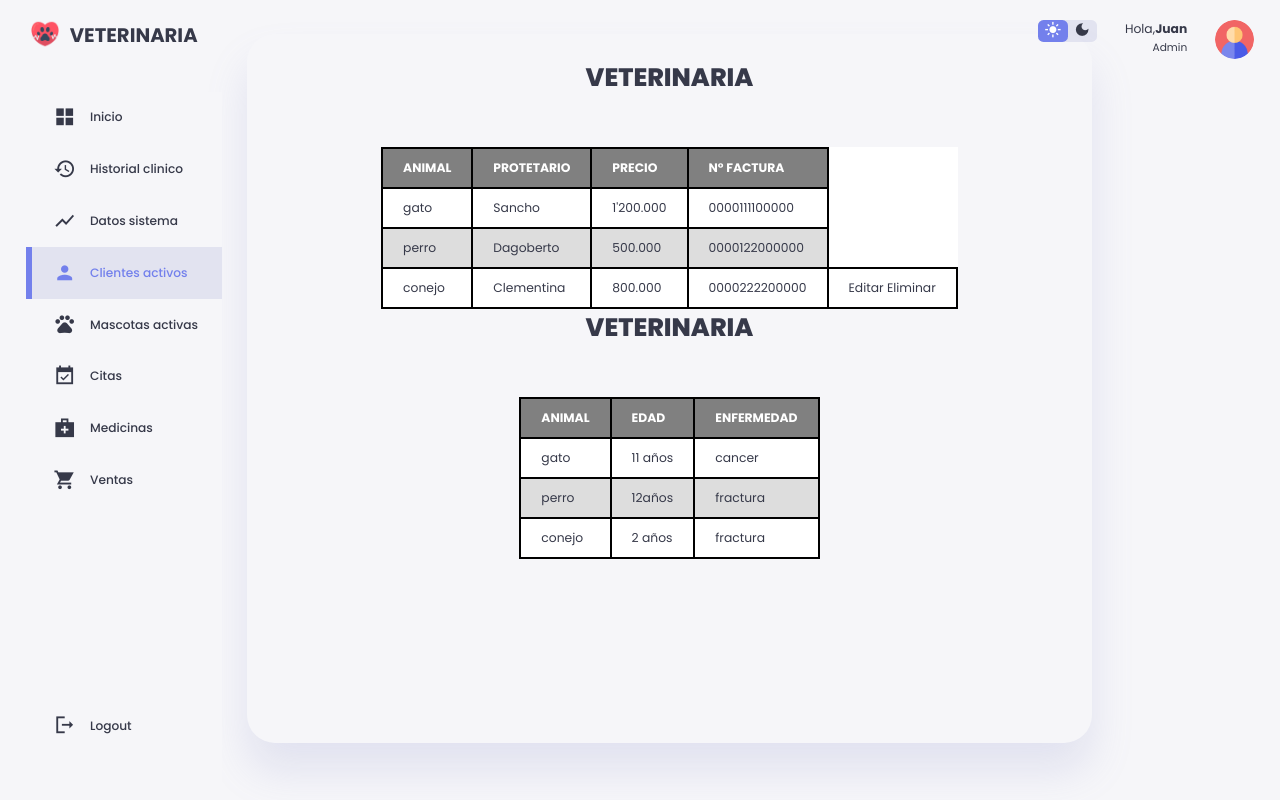
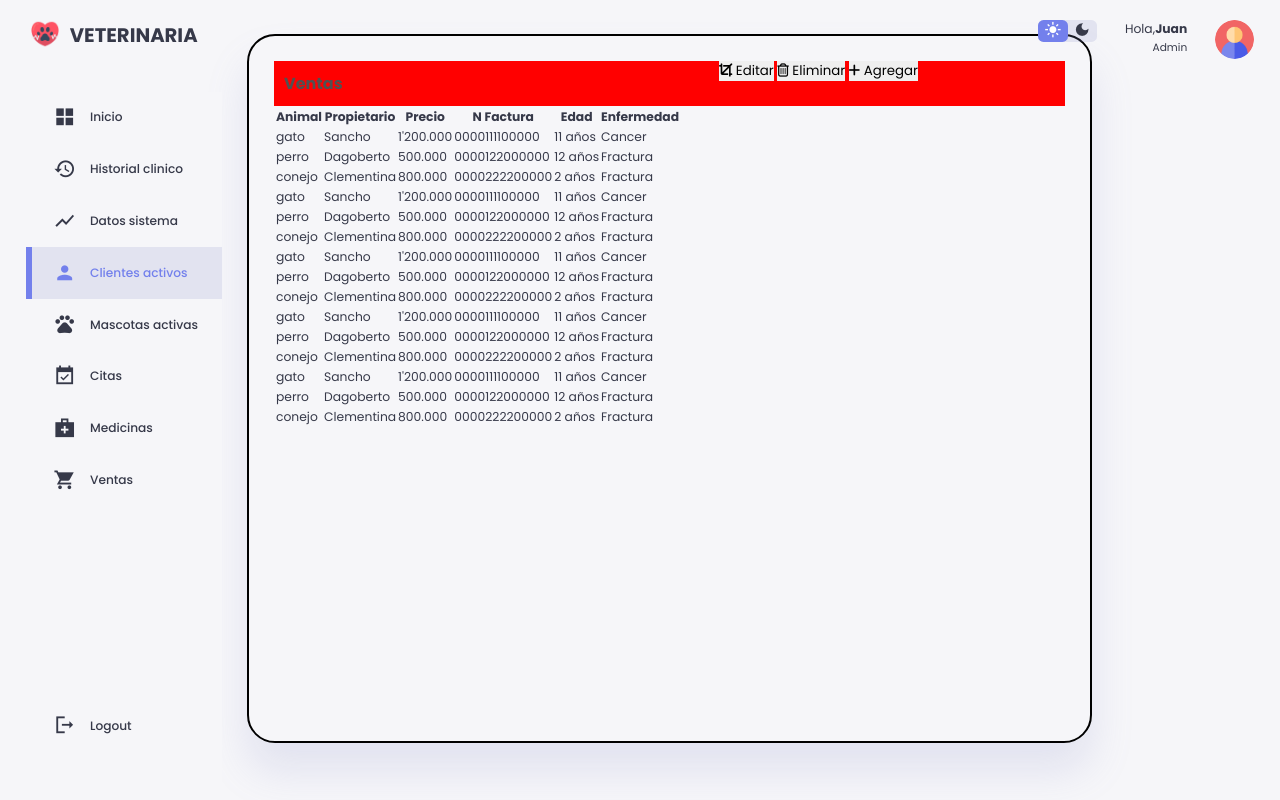
Before and after one commit to juanhcode/Veterinaria-App, a Django app: page /ventas/ventas/ in a window 1280 px wide. Run offline with Django 4.2, Linux system fonts and the light colour scheme; some libraries are stand-ins or nearby versions.

Commit message:
rse rediseño la tabla ventas

```diff
--- a/static/styles/home.css
+++ b/static/styles/home.css
@@ -191,10 +191,11 @@ aside .sidebar a:hover span{
 
 }
 
+
 .ventas{
     width: 100%;
     height: 100%;
-    background-color: blue;
+
 
 }
 
--- a/static/styles/ventas.css
+++ b/static/styles/ventas.css
@@ -1,46 +1,119 @@
 @import url('https://fonts.googleapis.com/css2?family=Nunito:wght@700;800&family=Poppins:wght@300;400;500;600;700;800&display=swap');
 
-
-body{
-
-    font-family: poppins,sans-serif
+*{
+    font-family: 'Poppins', sans-serif;
 }
 
-h1{
-    text-align: center;
+section{
+    display:flex;
 }
-#main-container{
-    margin: 150px auto;
-    width: 600px;
+.header{
+    width: 100%;
+    display: inline-flex;
+    padding: 0;
+    background-color: red;
+
+}
+h2.ventas{
+    font-size: 16px;
+    text-align: left;
+    width: 425px;
+    margin: 10px;
+    text-justify: auto;
+    color: rgb(81, 81, 81);
 }
 
-table{
-    background-color: white;
-    text-align: left;
-    margin-top: 50PX;
-    margin-left: auto;
-    margin-right: auto;
-    border-collapse: collapse;
+.contenedor .btn{
+    padding: 1px;
+    margin: 0;
 }
-th{
-    background-color: grey;
-    color: white;
-}
-tr:nth-child(odd){
-    background-color: #ddd;
-}
-thead{
-    background-color: black;
-}
-td,th{
-    border: 2PX solid black;
-    padding-left: 20px;
-    padding-right: 20PX;
-    padding-top: 10px;
-    padding-bottom: 10px;
+.contenedor .btn .editar {
+    cursor: pointer;
+    border-radius: 5px;
+    border: 1px solid #66656551;
+    height: 23px;
+    width: 80px;
+    color: #292929a5;
+    font-size: 12px;
+    box-shadow: 0 6px 6px rgba(198, 192, 192, 0.6);
 }
 
-tr:hover{
-    background-color: black;
-    color: white;
+.contenedor .btn .eliminar
+main{
+    margin-top:1.4rem;
 }
+
+main .date{
+    display:inline-block;
+    background:var(--color-light);
+    border-radius: var(--border-radius-1);
+    margin-top:1rem;
+    padding: 0.5rem 1.6rem;
+}
+
+main .date input[type='date']{
+    background: transparent;
+    color:var(--color-dark);
+
+}
+
+main .insights{
+    display: grid;
+    grid-template-columns:1;
+    height:90%;
+    gap: 1.6rem;
+}
+
+main .insights > div {
+    background: var(--color-white);
+    padding: var(--card-padding);
+    border-radius: var(--card-border-radius);
+    margin-top: 1rem;
+    box-shadow: var(--box-shadow);
+    transition:all 300ms ease;
+}
+
+main .insights > div:hover{
+    box-shadow: none;
+}
+
+main .insights > div span{
+    background: var(color-primary);
+    padding:0.5rem;
+    border-radius:50%;
+    color:var(--color-white);
+    font-size: 2rem;
+}
+
+
+
+main .insights > div .middle{
+    display: flex;
+    align-items: center;
+    justify-content:space-between;
+}
+
+main .insights h3{
+    margin: 1rem 0  0.6rem;
+    font-size: 1rem;
+}
+
+main .insights .progress{
+    position: relative;
+    width: 92px;
+    height:92px;
+    border-radius: 50%;
+}
+
+main .insights svg{
+    width: 7rem;
+    height:7rem;
+}
+
+main .insights small{
+    margin-top: 1.3rem;
+    display:block;
+}
+.sales{
+    border:2px solid black;
+}
--- a/templates/ventas/tabla-venta.html
+++ b/templates/ventas/tabla-venta.html
@@ -3,7 +3,7 @@
 <head>
     <meta charset="UTF-8">
     <title>tabla-venta</title>
-    <link rel="stylesheet" href="estilo-tabla.css">
+    <link rel="stylesheet" href="{% static 'styles/estilo-tabla.css' %}    ">
     <script src="https://kit.fontawesome.com/7fed639e7f.js" crossorigin="anonymous"></script>
 </head>
 <body>
--- a/templates/ventas/ventas.html
+++ b/templates/ventas/ventas.html
@@ -4,13 +4,23 @@
 {% endblock title %}
 {% block content %}
 <link rel="stylesheet" href="{% static 'styles/ventas.css' %}">
-<h1>VETERINARIA</h1>
+<script src="https://kit.fontawesome.com/7fed639e7f.js" crossorigin="anonymous"></script>
+    <section class="header">
+      <h2 class="ventas">Ventas</h2>
+       <nav class="btn">
+          <button class="editar"><i class="fa-solid fa-crop"></i>  Editar </button>
+          <button class="eliminar"><i class="fa-regular fa-trash-can"></i>  Eliminar </button>
+          <button class="agregar"><i class="fa-solid fa-plus"></i>  Agregar</button>
+        </nav>
+    </section>
      <table>
           <tr>
-          <th>ANIMAL</th>
-          <th>PROTETARIO</th>
-          <th>PRECIO</th>
-          <th>N° FACTURA</th>
+            <th>Animal</th>
+            <th>Propietario</th>
+            <th>Precio</th>
+            <th>N Factura</th>
+            <th>Edad</th>
+            <th>Enfermedad</th>
          </tr>
 
           <tr>
@@ -18,6 +28,8 @@
            <td>Sancho</td>
            <td>1'200.000</td>
            <td>0000111100000</td>
+           <td>11 años</td>
+           <td>Cancer</td>
          </tr>
 
           <tr>
@@ -25,6 +37,8 @@
             <td>Dagoberto</td>
             <td>500.000</td>
             <td>0000122000000</td>
+            <td>12 años</td>
+            <td>Fractura</td>
           </tr>
 
          <tr>
@@ -32,39 +46,114 @@
             <td>Clementina</td>
             <td>800.000</td>
             <td>0000222200000</td>
-          <td>
-            <a class="button small warning" href="#">Editar</a>
-            <a class="button small alert" href="#">Eliminar</a>
-          </td>
+            <td>2 años</td>
+            <td>Fractura</td>
          </tr>
-
-      </table>
-
-      <h1>VETERINARIA</h1>
-    <table>
-        <tr>
-          <th>ANIMAL</th>
-          <th>EDAD</th>
-          <th>ENFERMEDAD</th>
-        </tr>
-
          <tr>
           <td>gato</td>
+          <td>Sancho</td>
+          <td>1'200.000</td>
+          <td>0000111100000</td>
           <td>11 años</td>
-          <td>cancer</td>
+          <td>Cancer</td>
         </tr>
 
          <tr>
            <td>perro</td>
-          <td>12años</td>
-          <td>fractura</td>
+           <td>Dagoberto</td>
+           <td>500.000</td>
+           <td>0000122000000</td>
+           <td>12 años</td>
+           <td>Fractura</td>
          </tr>
 
         <tr>
            <td>conejo</td>
+           <td>Clementina</td>
+           <td>800.000</td>
+           <td>0000222200000</td>
            <td>2 años</td>
-          <td>fractura</td>
+           <td>Fractura</td>
         </tr>
+        <tr>
+          <td>gato</td>
+          <td>Sancho</td>
+          <td>1'200.000</td>
+          <td>0000111100000</td>
+          <td>11 años</td>
+          <td>Cancer</td>
+        </tr>
+
+         <tr>
+           <td>perro</td>
+           <td>Dagoberto</td>
+           <td>500.000</td>
+           <td>0000122000000</td>
+           <td>12 años</td>
+           <td>Fractura</td>
+         </tr>
+
+        <tr>
+           <td>conejo</td>
+           <td>Clementina</td>
+           <td>800.000</td>
+           <td>0000222200000</td>
+           <td>2 años</td>
+           <td>Fractura</td>
+        </tr>
+        <tr>
+          <td>gato</td>
+          <td>Sancho</td>
+          <td>1'200.000</td>
+          <td>0000111100000</td>
+          <td>11 años</td>
+          <td>Cancer</td>
+        </tr>
+
+         <tr>
+           <td>perro</td>
+           <td>Dagoberto</td>
+           <td>500.000</td>
+           <td>0000122000000</td>
+           <td>12 años</td>
+           <td>Fractura</td>
+         </tr>
+
+        <tr>
+           <td>conejo</td>
+           <td>Clementina</td>
+           <td>800.000</td>
+           <td>0000222200000</td>
+           <td>2 años</td>
+           <td>Fractura</td>
+        </tr>
+        <tr>
+          <td>gato</td>
+          <td>Sancho</td>
+          <td>1'200.000</td>
+          <td>0000111100000</td>
+          <td>11 años</td>
+          <td>Cancer</td>
+        </tr>
+
+         <tr>
+           <td>perro</td>
+           <td>Dagoberto</td>
+           <td>500.000</td>
+           <td>0000122000000</td>
+           <td>12 años</td>
+           <td>Fractura</td>
+         </tr>
+
+        <tr>
+           <td>conejo</td>
+           <td>Clementina</td>
+           <td>800.000</td>
+           <td>0000222200000</td>
+           <td>2 años</td>
+           <td>Fractura</td>
+        </tr>
+
 
        </table>
 {% endblock content %}
```
Also changed, not shown: static/styles/estilo-tabla.css (deleted, +0 -121 lines). Lines whose indentation alone changed are shown as unchanged.
